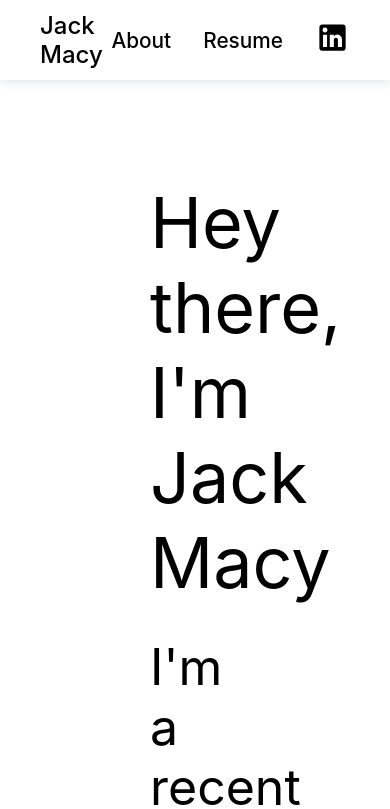
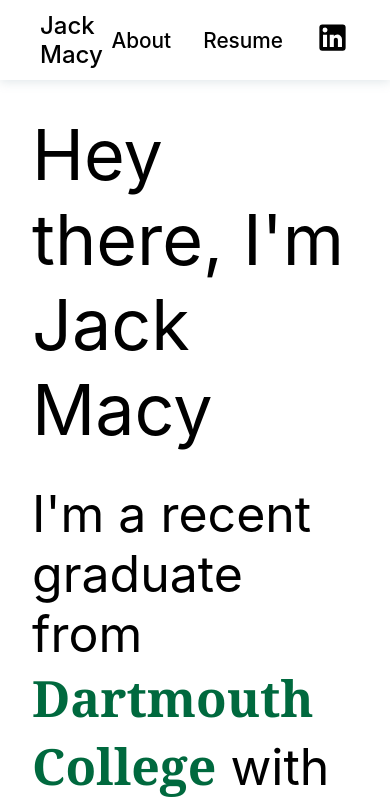
Before and after one commit to Mace1059/jackmacy, a React (Vite) app: page / in a window 390 px wide. Shown: the top 809 px of the page. Built offline with nearby package versions, Linux system fonts and the light colour scheme.

Commit message:
improving centering on mobile

```diff
--- a/src/styles/components.scss
+++ b/src/styles/components.scss
@@ -4,6 +4,12 @@
   margin: 100px 150px;
 }
 
+@media (max-width: 768px) {
+  .center {
+    margin: 2rem 2rem;
+  }
+}
+
 .enlarge:hover{
   cursor: pointer;
   transform: scale(1.01)
```
